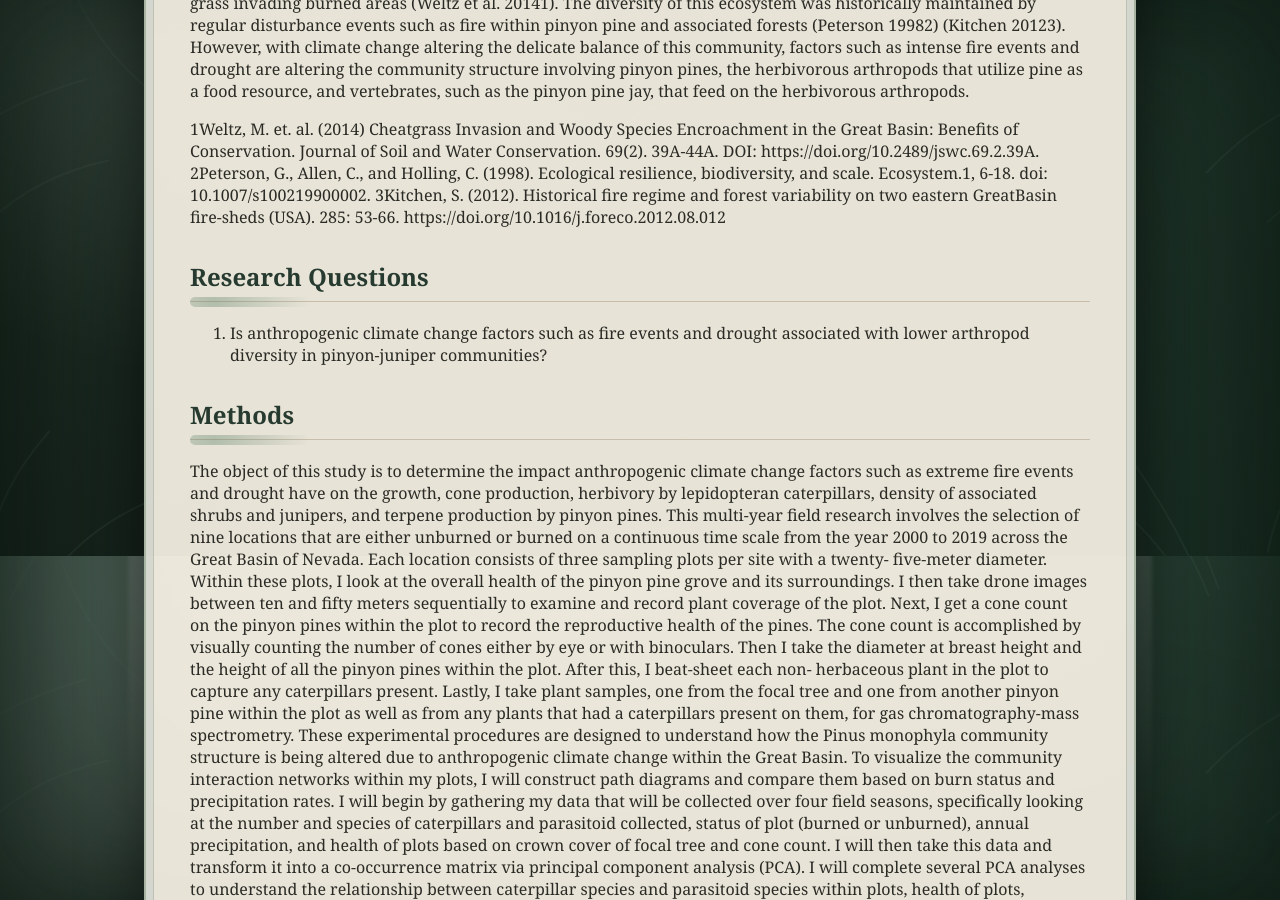
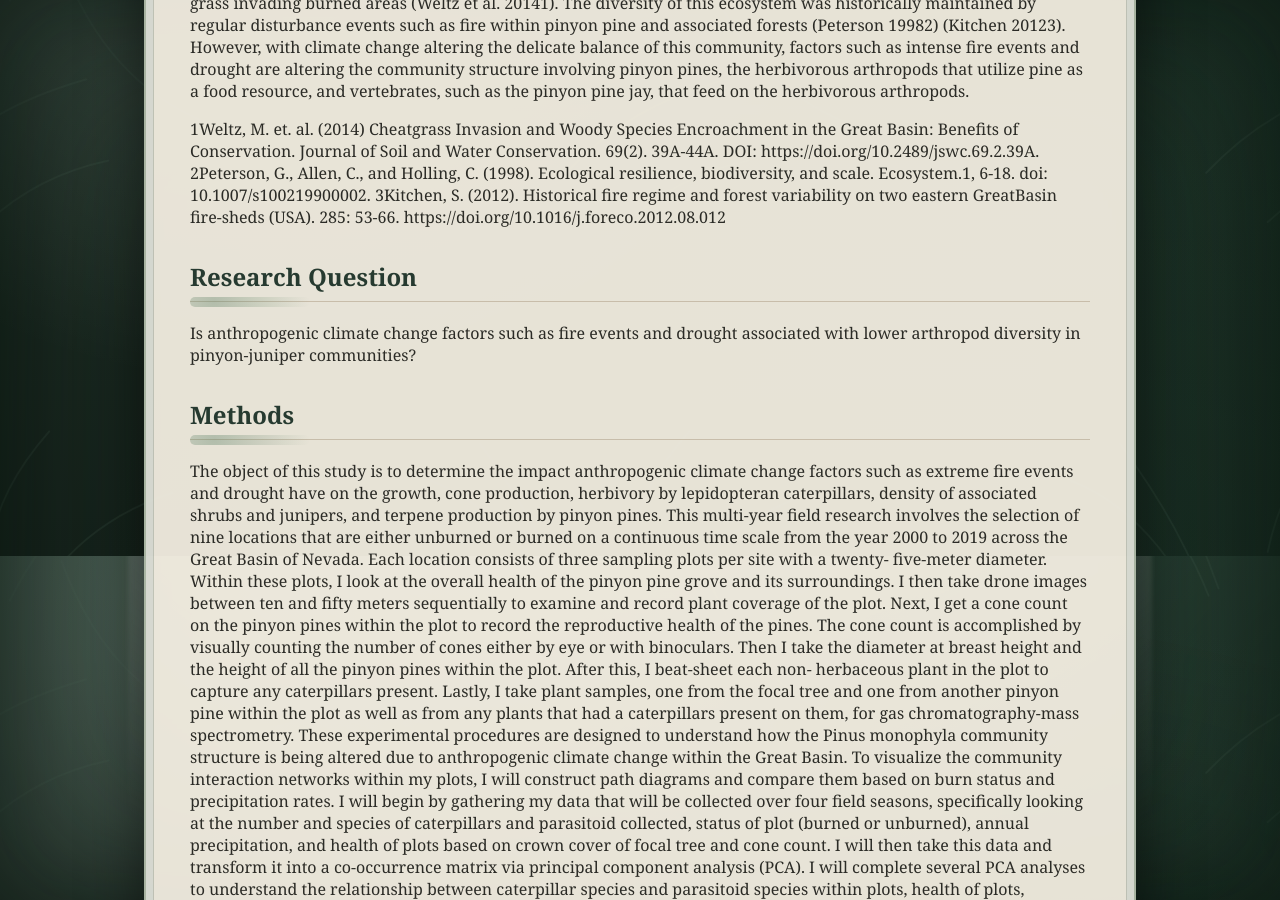
Before and after one commit to ChloeCollierAllen/ChloeCollierAllen.github.io, a Jekyll site: the page built from research/pinyon-pj-dynamics.md, in a window 1280 px wide and 900 px high, scrolled down 384 px. Built offline with Jekyll 4.4.1, drawn with Linux system fonts in a browser that asks for light colours.

Commit message:
Update pinyon-pj-dynamics.md

```diff
--- a/research/pinyon-pj-dynamics.md
+++ b/research/pinyon-pj-dynamics.md
@@ -26,8 +26,8 @@ herbivorous arthropods.
 2Peterson, G., Allen, C., and Holling, C. (1998). Ecological resilience, biodiversity, and scale. Ecosystem.1, 6-18. doi: 10.1007/s100219900002.
 3Kitchen, S. (2012). Historical fire regime and forest variability on two eastern GreatBasin fire-sheds (USA). 285: 53-66. https://doi.org/10.1016/j.foreco.2012.08.012
 
-## Research Questions
-1. Is anthropogenic climate change factors such as  fire events and drought associated with lower arthropod diversity in pinyon-juniper communities?
+## Research Question
+Is anthropogenic climate change factors such as  fire events and drought associated with lower arthropod diversity in pinyon-juniper communities?
 
 
 ## Methods
@@ -68,7 +68,6 @@ caterpillar and parasitoid species that co-occur together based on precipitation
       <div class="captioned">Field sites</div>
     </div>
 
-
 ## Status
 Ongoing (2022–present)
 
```
